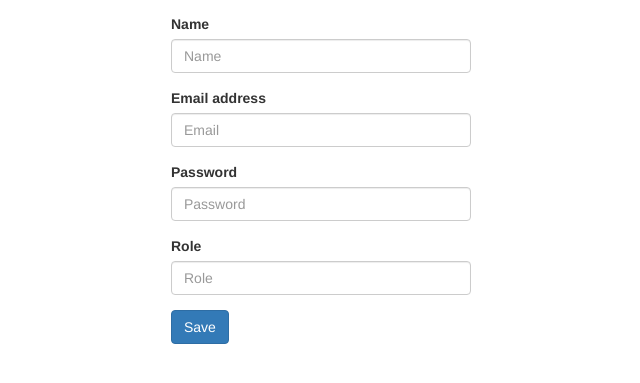
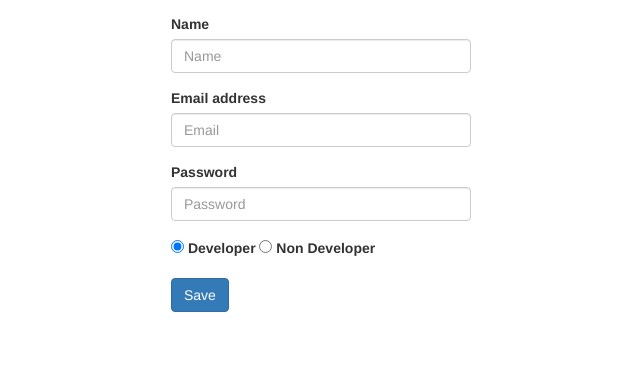
Before and after one commit to cnu/nillu, a Flask app: page /user/add/ in a window 1280 px wide. Shown: the part 51-434 px from the top of the page, without its empty margins (319-959 px from the left). Run offline with Flask 2, Linux system fonts and the light colour scheme; the visitor is signed in with stand-in values (Sample User, id 1); some libraries are stand-ins or nearby versions.

Commit message:
Save the user to DB
And use a radio button for role.

```diff
--- a/nillu/templates/user_add.html
+++ b/nillu/templates/user_add.html
@@ -2,22 +2,28 @@
 
 {% block container %}
         <form action="{{ url_for('user_add') }}" method="post" class="form-useradd">
-        {{ form.csrf_token }}
+          {{ form.csrf_token }}
           <div class="form-group">
             <label for="name">Name</label>
-            <input type="text" class="form-control" id="name" placeholder="Name">
+            <input type="text" class="form-control" id="name" name="name" placeholder="Name">
           </div>
           <div class="form-group">
             <label for="email">Email address</label>
-            <input type="email" class="form-control" id="email" placeholder="Email">
+            <input type="email" class="form-control" id="email" name="email" placeholder="Email">
           </div>
           <div class="form-group">
             <label for="password">Password</label>
-            <input type="password" class="form-control" id="password" placeholder="Password">
+            <input type="password" class="form-control" id="password" name="password" placeholder="Password">
           </div>
           <div class="form-group">
-            <label for="role">Role</label>
-            <input type="text" class="form-control" id="role" placeholder="Role">
+            <label>
+                <input type="radio" name="role" id="role_developer" value="developer" checked/>
+                Developer
+            </label>
+            <label>
+                <input type="radio" name="role" id="role_developer" value="non-developer" />
+                Non Developer
+            </label>
           </div>
         <button class="btn btn-primary" type="submit">Save</button>
         </form>
--- a/nillu/views.py
+++ b/nillu/views.py
@@ -182,7 +182,7 @@ def logout():
     return redirect('login')
 
 
-@app.route('/user/add/')
+@app.route('/user/add/', methods=['GET', 'POST'])
 @login_required
 def user_add():
     form = UserAddForm()
```
